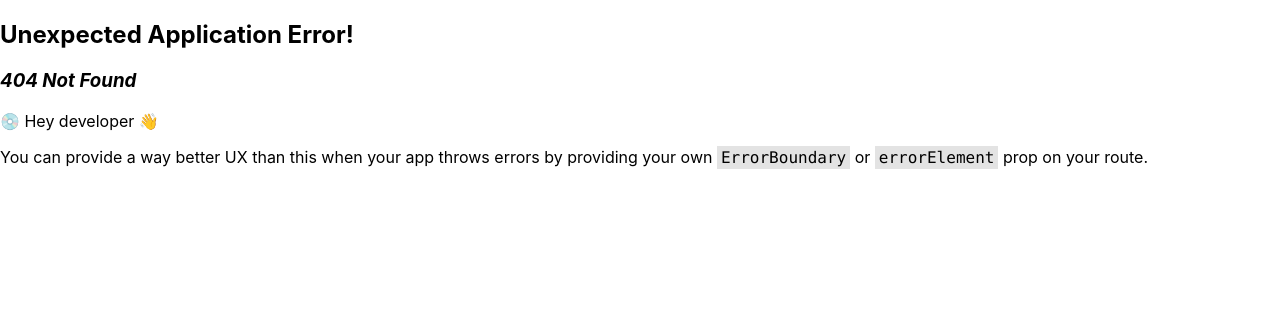
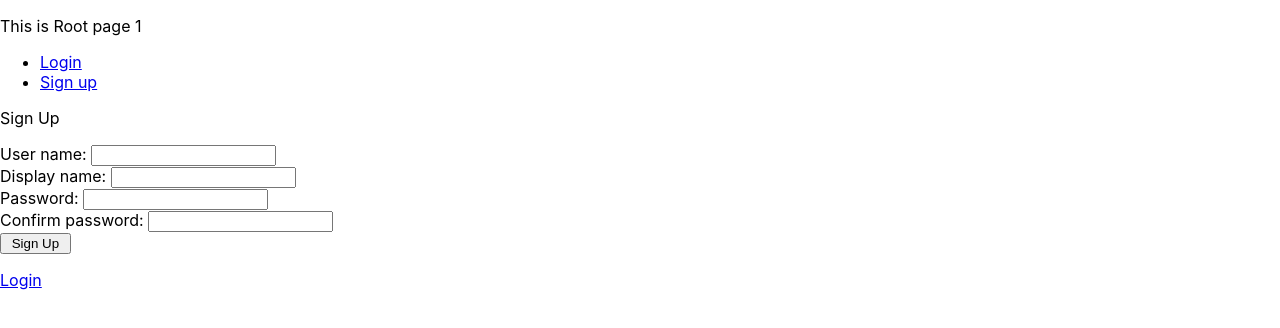
Before and after one commit to KhoaDinhNguyen/ToDoList, a React (Create React App) app: page /ToDoList/signup in a window 1280 px wide. Before the commit this address had no page. Shown: the top 328 px of the page. Built offline with nearby package versions, Linux system fonts and the light colour scheme.

Commit message:
feat: create sign up page

```diff
--- a/src/App.js
+++ b/src/App.js
@@ -3,12 +3,14 @@ import './App.css';
 import Login from './app/Login';
 import Root from './app/Root';
 //import Authen from './app/Authen';
+import SignUp from './app/SignUp';
 import {User, UserHeader} from './app/User';
 import { createBrowserRouter, createRoutesFromElements, Route, RouterProvider } from 'react-router-dom';
 
 const router = createBrowserRouter(createRoutesFromElements(
   <Route path="ToDoList" element={<Root/>}>
     <Route path="login" element={<Login/>}/>
+    <Route path="signup" element={<SignUp/>}/>
     <Route path="user" element={<UserHeader/>}>
       <Route path=":username" element={<User/>}/>
     </Route>
--- a/src/app/Login.js
+++ b/src/app/Login.js
@@ -26,7 +26,6 @@ function Login() {
         event.preventDefault();
         setLoading(true);
         const data = JSON.stringify({username: username, password: password});
-        console.log(data);
         try {
             const response = await fetch(endpoint, {
                 method: 'POST',
--- a/src/app/Root.js
+++ b/src/app/Root.js
@@ -5,6 +5,7 @@ function Root() {
             <p>This is Root page 1</p>
             <ul>
                 <li><NavLink to="login">Login</NavLink></li>
+                <li><NavLink to="signup">Sign up</NavLink></li>
             </ul>
             <Outlet />
 
--- /dev/null
+++ b/src/app/SignUp.js
@@ -0,0 +1,118 @@
+import { useSelector, useDispatch } from "react-redux";
+import { userNameSignUpSlice, fullNameSignUpSlice, passwordSignUpSlice, correctPasswordSignUpSlice } from "../features/signIn/signUpSlice";
+import { useState } from "react";
+import { NavLink } from "react-router-dom";
+
+const endpoint = "http://localhost:8080/signup";
+
+function SignUp() {
+    const dispatch = useDispatch();
+    const username = useSelector(state => state[userNameSignUpSlice.name]);
+    const fullname = useSelector(state => state[fullNameSignUpSlice.name]);
+    const password = useSelector(state => state[passwordSignUpSlice.name]);
+    const correctPassword = useSelector(state => state[correctPasswordSignUpSlice.name]);
+    const [loading, setLoading] = useState(false);
+    const [response, setResponse] = useState("");
+    const [submit, setSubmit] = useState(false);
+
+    const onChangeUsername = (event) => {
+        dispatch(userNameSignUpSlice.actions.add(event.target.value));
+    }
+
+    const onChangeFullname = (event) => {
+        dispatch(fullNameSignUpSlice.actions.add(event.target.value));
+    }
+
+    const onChangePassword = (event) => {
+        dispatch(passwordSignUpSlice.actions.add(event.target.value));
+    }
+
+    const onChangeCorrectPassword = (event) => {
+        dispatch(correctPasswordSignUpSlice.actions.add(event.target.value));
+    }
+
+    const onSubmitSignIn = async (event) => {
+        event.preventDefault();
+        try {
+            setSubmit(true);
+            setLoading(true);
+            if (password !== correctPassword) {
+                setResponse({message: "The confirm password is different.", error: "Have error"});
+                setLoading(false);
+            }
+            else {
+                const data = JSON.stringify({
+                    username,
+                    fullname,
+                    password
+                })
+                const response = await fetch(endpoint, {
+                    method: 'POST',
+                    body: data,
+                    headers: {
+                        'Content-type' : 'application/json'
+                    },
+                    credentials: 'include'
+                });
+                const jsonResponse = await response.json();
+                setResponse(jsonResponse);
+                setLoading(false);
+            }
+        }
+        catch(err) {
+            console.log(err)
+        }
+
+    }
+    return (
+        <>
+            <p>Sign Up</p>
+            <form onSubmit={onSubmitSignIn}>
+                <label htmlFor="username">User name: </label>
+                <input type="text" id="username" name="username" value={username} onChange={onChangeUsername} required/>
+                <br></br>
+                <label htmlFor="fullname">Display name: </label>
+                <input type="text" id="fullname" name="fullname" value={fullname} onChange={onChangeFullname} required/>
+                <br></br>
+                <label htmlFor="password">Password: </label>
+                <input type="password" id="password" name="password" value={password} onChange={onChangePassword} required/>
+                <br></br>
+                <label htmlFor="correctPassword">Confirm password: </label>
+                <input type="password" id="correctPassword" name="correctPassword" value={correctPassword} onChange={onChangeCorrectPassword} required/>
+                <br></br>
+                <input type="submit" value=" Sign Up "/>
+            </form>
+            <SignUpState loading={loading} response={response} submit={submit}/>
+            <NavLink to="/ToDoList/login">Login</NavLink>
+        </>
+    )
+}
+
+function SignUpState(prop) {
+    const [loading, response, submit] = [prop.loading, prop.response, prop.submit];
+    if (submit === false) {
+        return (
+        <>
+            <p></p>
+        </>
+        )
+    }
+    else {
+        if (loading === true) {
+            return (
+                <p>...Creating an account</p>
+            )
+        }
+        else if (loading === false && !response.error){
+            return (
+                <p>Sign up successfully. Return to login to sign in</p>
+            )
+        }
+        return (
+            <p>{response.message}</p>
+        )
+    }
+
+}
+
+export default SignUp;
--- a/src/app/User.js
+++ b/src/app/User.js
@@ -31,11 +31,11 @@ function User(){
     useEffect(() => {
         console.log(endpoint);
         fetchData(endpoint).then(data => {
-            console.log(data);
             if (data.error === 'BAD CREDENTIALS') {
                 navigate('/ToDoList/login');
             }
             else {
+                console.log(data);
                 dispatch(tasksSlice.actions.initialize(data));
                 dispatch(projectsSlice.actions.initialize(data));
             }
--- a/src/app/store.js
+++ b/src/app/store.js
@@ -2,13 +2,18 @@ import { combineReducers, configureStore } from "@reduxjs/toolkit";
 import { userNameLoginSlice, passwordLoginSlice } from "../features/signIn/signInSlice";
 import { projectsSlice, tasksSlice } from "../features/fetchingData/databaseDataSlice";
 import { fullNameSlice } from "../features/fetchingData/userDataSlice";
-
+import { userNameSignUpSlice, fullNameSignUpSlice, passwordSignUpSlice, correctPasswordSignUpSlice } from "../features/signIn/signUpSlice";
 const reducers = {
     [userNameLoginSlice.name] : userNameLoginSlice.reducer,
     [passwordLoginSlice.name] : passwordLoginSlice.reducer,
     [projectsSlice.name] : projectsSlice.reducer,
     [tasksSlice.name] : tasksSlice.reducer,
-    [fullNameSlice.name]: fullNameSlice.reducer
+    [fullNameSlice.name]: fullNameSlice.reducer,
+    // Sign Up Slice
+    [userNameSignUpSlice.name] : userNameSignUpSlice.reducer,
+    [fullNameSignUpSlice.name] : fullNameSignUpSlice.reducer,
+    [passwordSignUpSlice.name] : passwordSignUpSlice.reducer,
+    [correctPasswordSignUpSlice.name] : correctPasswordSignUpSlice.reducer
 }
 
 const rootReducer = combineReducers(reducers);
--- a/src/backend/requests.js
+++ b/src/backend/requests.js
@@ -28,6 +28,7 @@ app.use(
 
 app.get('/', query.getUsers);
 app.post('/login', query.getUserName, query.validateUserName);
+app.post('/signup', query.createUser);
 app.get('/user/:user', query.getDatabase);
 
 app.listen(PORT, () => {
--- a/src/features/fetchingData/databaseDataSlice.js
+++ b/src/features/fetchingData/databaseDataSlice.js
@@ -24,6 +24,7 @@ export const projectsSlice = createSlice({
     initialState: [],
     reducers: {
         initialize(state, action) {
+            state = [];
             const set = new Set();
             for (const data of action.payload) {
                 const currentProject = returnProjectFromData(data.project_name, data.project_description, data.project_time_created);
@@ -32,6 +33,10 @@ export const projectsSlice = createSlice({
                     set.add(currentProject);
                 }
             }
+            return state;
+        },
+        remove(state, action) {
+            state = [];
             return state;
         }
     }
@@ -42,6 +47,7 @@ export const tasksSlice = createSlice({
     initialState: [],
     reducers: {
         initialize(state, action) {
+            state = [];
             for (const data of action.payload) {
                 if (data.task_name !== null) {
                     state.push(
@@ -50,6 +56,10 @@ export const tasksSlice = createSlice({
                 }
             }
             return state;
+        },
+        remove(state, action) {
+            state = [];
+            return state;
         }
     }
 })
--- /dev/null
+++ b/src/features/signIn/signUpSlice.js
@@ -0,0 +1,63 @@
+import { createSlice } from "@reduxjs/toolkit";
+
+const userNameSignUpSlice = createSlice({
+    name: "usernameSignUp",
+    initialState: "",
+    reducers: {
+        add (state, action) {
+            state = action.payload;
+            return state;
+        },
+        delete(state) {
+            state = "";
+            return state;
+        }
+    }
+});
+
+const fullNameSignUpSlice = createSlice({
+    name: "fullnameSignUp",
+    initialState: "",
+    reducers: {
+        add (state, action) {
+            state = action.payload;
+            return state;
+        },
+        delete(state) {
+            state = "";
+            return state;
+        }
+    }
+});
+
+const passwordSignUpSlice = createSlice({
+    name: "passwordSignUp",
+    initialState: "",
+    reducers: {
+        add (state, action) {
+            state = action.payload;
+            return state;
+        },
+        delete(state) {
+            state = "";
+            return state;
+        }
+    }
+});
+
+const correctPasswordSignUpSlice = createSlice({
+    name: "correctPasswordSignUp",
+    initialState: "",
+    reducers: {
+        add (state, action) {
+            state = action.payload;
+            return state;
+        },
+        delete(state) {
+            state = "";
+            return state;
+        }
+    }
+});
+
+export {userNameSignUpSlice, fullNameSignUpSlice, passwordSignUpSlice, correctPasswordSignUpSlice}
```
Also changed, not shown: src/backend/queries.js (+19 -4 lines).
